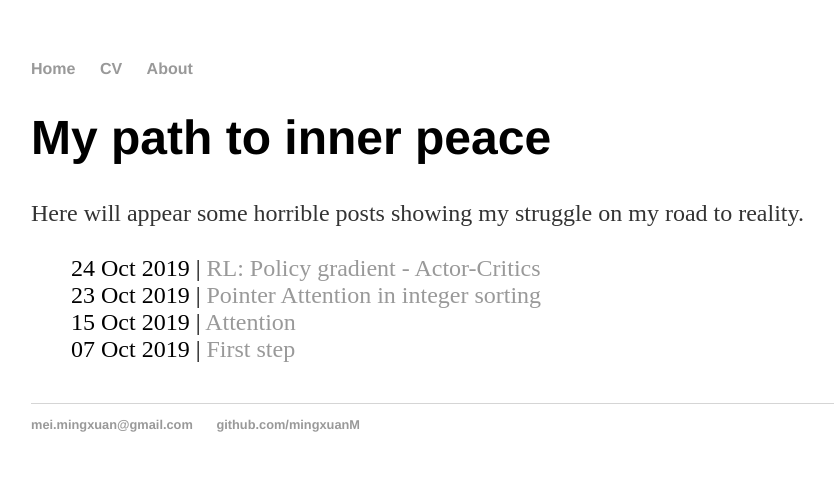
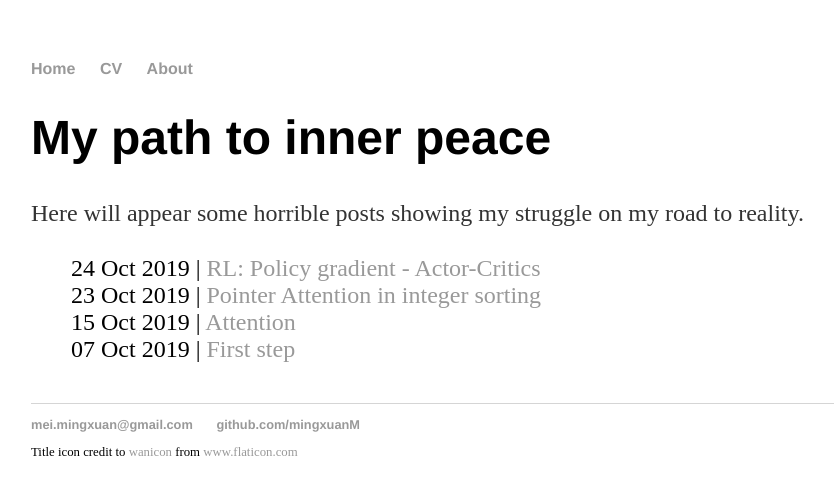
Before and after one commit to mingxuanM/mingxuanM.github.io, a Jekyll site: the page built from index.html, in a window 1280 px wide. Shown: the top 495 px of the page, without its empty margins (161-995 px from the left). Built offline with Jekyll 4.4.1, drawn with Linux system fonts in a browser that asks for light colours.

Commit message:
change icon

```diff
--- a/_layouts/default.html
+++ b/_layouts/default.html
@@ -4,7 +4,7 @@
             	<title>{{ page.title }}</title>
             	<!-- link to main stylesheet -->
             	<link rel="stylesheet" type="text/css" href="/css/main.css">
-            	<link rel="icon" type="image/png" href="/img/GitHub-Mark-32px.png" />
+            	<link rel="icon" type="image/png" href="/img/physics-64px.png" />
 		<script type="text/x-mathjax-config">
     			MathJax.Hub.Config({
       				tex2jax: {
@@ -34,6 +34,8 @@
                     <li><a href="mailto:mei.mingxuan@gmail.com">mei.mingxuan@gmail.com</a></li>
                     <li><a href="https://github.com/mingxuanM">github.com/mingxuanM</a></li>
                 </ul>
+                <!-- Title icon credit to <a href="https://www.flaticon.com/authors/wanicon">wanicon</a> from www.flaticon.com -->
+                <div>Title icon credit to <a href="https://www.flaticon.com/authors/wanicon" title="wanicon">wanicon</a> from <a href="https://www.flaticon.com/"             title="Flaticon">www.flaticon.com</a></div>
             </footer>
         </body>
     </html>
```
Also changed, not shown: _posts/2019-10-24-Policy-gradient-Actor-Critic.md (+1 -1 lines), img/physics-64px.png (added).
